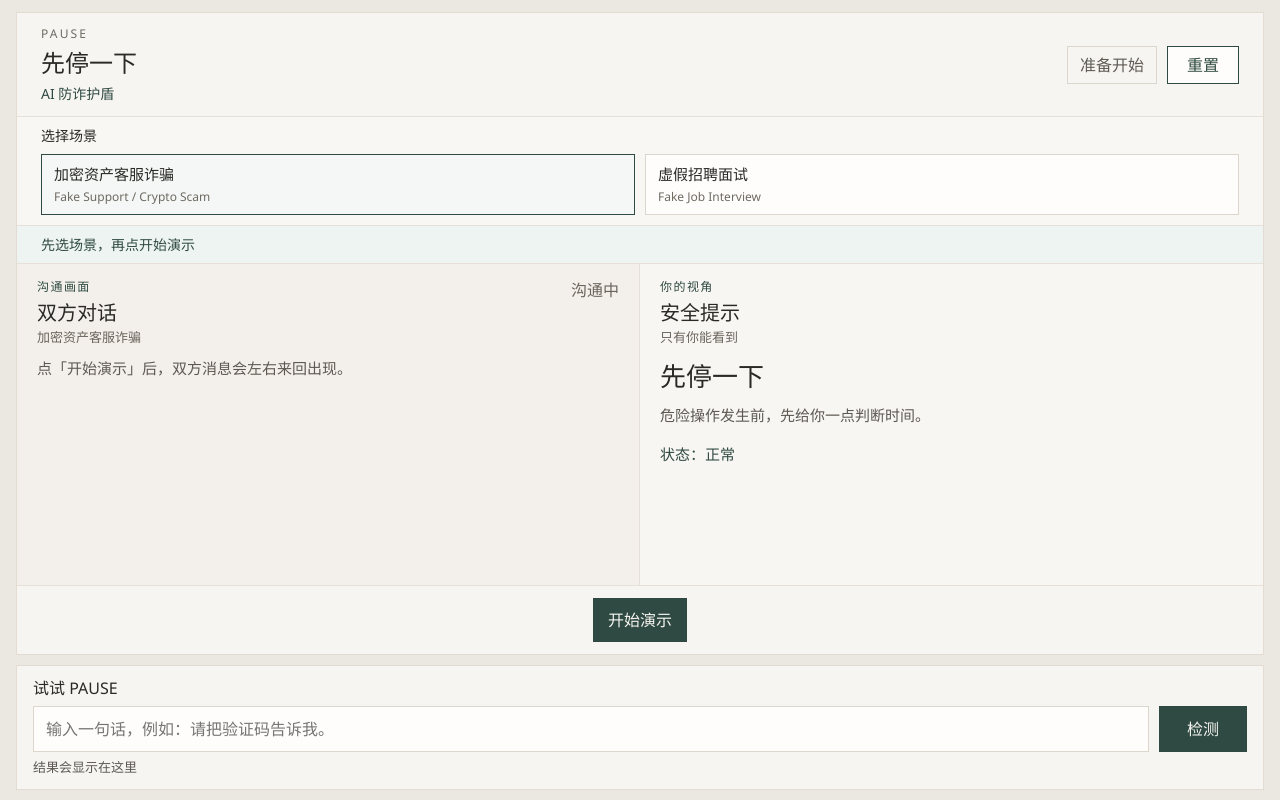
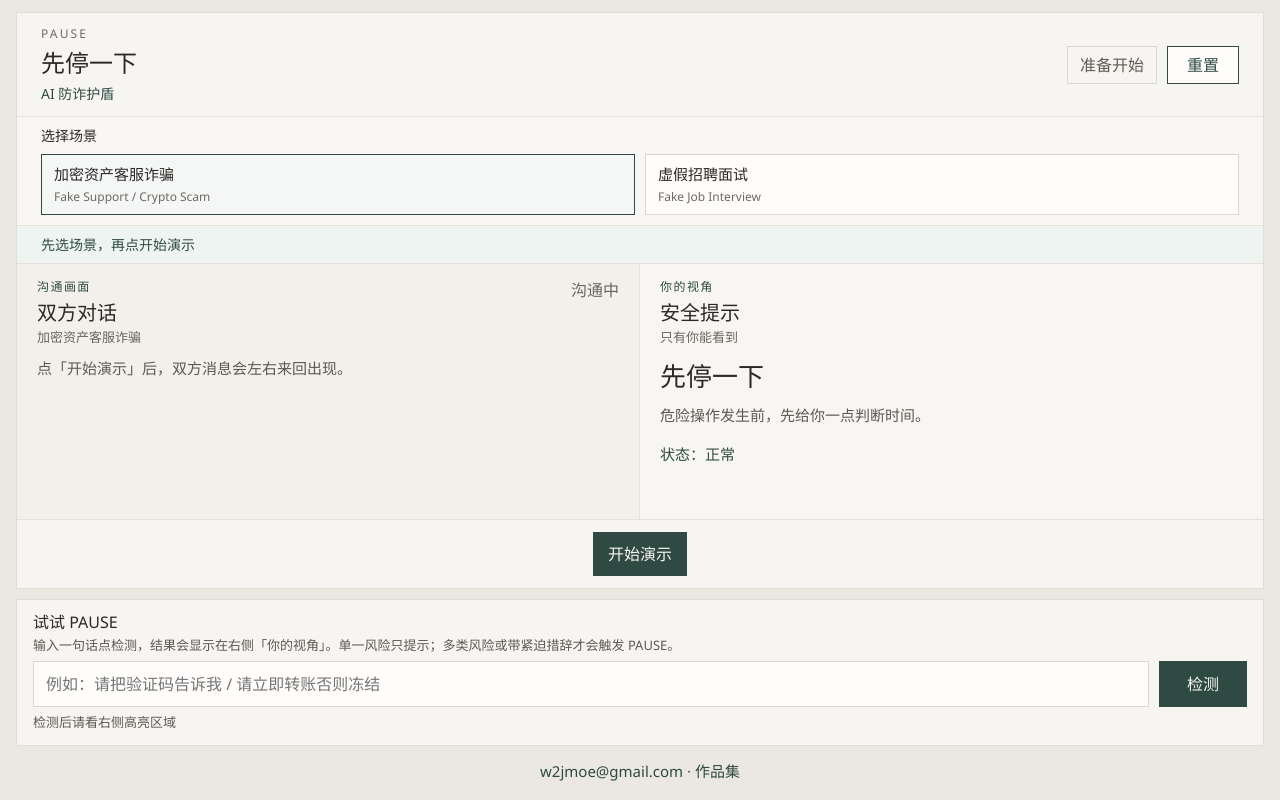
Before and after one commit to w2jmoe/Pause_Demo, a React (Vite) app: page / in a window 1280 px wide. Built offline with nearby package versions, Linux system fonts and the light colour scheme.

Commit message:
Ship Pause Demo

```diff
--- a/src/App.tsx
+++ b/src/App.tsx
@@ -33,6 +33,11 @@ type PendingPause = {
   nextRound: number;
 };
 
+type TryPreview = {
+  text: string;
+  detection: RiskDetectionResult;
+};
+
 export default function App() {
   const [scenarioId, setScenarioId] = useState<ScenarioId>('crypto-support-scam');
   const [phase, setPhase] = useState<DemoPhase>('idle');
@@ -50,6 +55,7 @@ export default function App() {
   /** 每次暂停对应的对方原话（强制结束时回顾） */
   const [pauseHistory, setPauseHistory] = useState<string[][]>([]);
   const [pendingPause, setPendingPause] = useState<PendingPause | null>(null);
+  const [tryPreview, setTryPreview] = useState<TryPreview | null>(null);
 
   const scenario = getScenario(scenarioId);
   const displayMessages = scenario.messages.slice(0, displayCount);
@@ -157,6 +163,7 @@ export default function App() {
     setTriggerTexts([]);
     setPauseHistory([]);
     setPendingPause(null);
+    setTryPreview(null);
   }
 
   function startDemo() {
@@ -181,7 +188,9 @@ export default function App() {
   const footerLabel =
     phase === 'ended' ? '返回开始' : phase === 'paused' ? '安全审查中' : phase === 'idle' ? '开始演示' : '演示进行中';
 
-  const activeGuide = pendingPause
+  const activeGuide = tryPreview && phase === 'idle'
+    ? '看右侧「你的视角」：这是即时检测结果'
+    : pendingPause
       ? '看左侧「沟通画面」：对方刚提出高风险要求'
       : resumeFromCount !== null && (phase === 'monitoring' || phase === 'riskDetected')
         ? '看左侧「沟通画面」：双方继续对话'
@@ -210,6 +219,7 @@ export default function App() {
             themName={scenario.themName}
             meName={scenario.meName}
             triggerTexts={phase === 'paused' || forcedEnd ? triggerTexts : []}
+            tryPreviewActive={Boolean(tryPreview && phase === 'idle')}
           />
           <UserPanel
             phase={phase}
@@ -220,6 +230,7 @@ export default function App() {
             pauseHistory={pauseHistory}
             forcedEnd={forcedEnd}
             pauseRound={pauseRound}
+            tryPreview={tryPreview}
             onExtend={() => setRemainingSeconds((seconds) => seconds + PAUSE_SECONDS)}
             onRequestReturn={() => setConfirmReturn(true)}
             onContinueCall={continueCall}
@@ -238,7 +249,19 @@ export default function App() {
           </button>
         </footer>
       </section>
-      <TryPauseBox />
+      <TryPauseBox
+        disabled={phase !== 'idle'}
+        onDetect={(payload) => {
+          setTryPreview(payload);
+        }}
+      />
+      <p className="site-credit">
+        <a href="mailto:w2jmoe@gmail.com">w2jmoe@gmail.com</a>
+        <span aria-hidden="true"> · </span>
+        <a href="https://w2jmoe.github.io/jay-portfolio" target="_blank" rel="noreferrer">
+          作品集
+        </a>
+      </p>
     </main>
   );
 }
--- a/src/components/CallPanel.tsx
+++ b/src/components/CallPanel.tsx
@@ -9,6 +9,7 @@ type CallPanelProps = {
   messages: ScenarioMessage[];
   phase: DemoPhase;
   triggerTexts?: string[];
+  tryPreviewActive?: boolean;
 };
 
 function Avatar({ name, tone }: { name: string; tone: 'them' | 'me' }) {
@@ -46,10 +47,16 @@ export function CallPanel({
   messages,
   phase,
   triggerTexts = [],
+  tryPreviewActive = false,
 }: CallPanelProps) {
   const holding = phase === 'paused';
   const ended = phase === 'ended';
-  const focusClass = phase === 'monitoring' || phase === 'riskDetected' ? ' is-focus' : '';
+  const focusClass =
+    tryPreviewActive && phase === 'idle'
+      ? ' is-dimmed'
+      : phase === 'monitoring' || phase === 'riskDetected'
+        ? ' is-focus'
+        : '';
   const listRef = useRef<HTMLDivElement>(null);
   const latestTrigger = triggerTexts[triggerTexts.length - 1] ?? '';
 
--- a/src/components/TryPauseBox.tsx
+++ b/src/components/TryPauseBox.tsx
@@ -1,32 +1,34 @@
 import { useState } from 'react';
-import { categoryLabel, detectRisk, type RiskDetectionResult } from '../rules/riskRules';
+import { detectRisk, type RiskDetectionResult } from '../rules/riskRules';
 
-function describeResult(result: RiskDetectionResult) {
-  if (result.level === 'none') {
-    return '正常，不触发 PAUSE';
-  }
+type TryPauseBoxProps = {
+  disabled?: boolean;
+  onDetect: (payload: { text: string; detection: RiskDetectionResult } | null) => void;
+};
 
-  const names = result.categories.map((category) => categoryLabel[category]).join('、');
-  return result.level === 'pause_triggered' ? `触发 PAUSE：${names}` : `发现：${names}`;
-}
-
-export function TryPauseBox() {
+export function TryPauseBox({ disabled = false, onDetect }: TryPauseBoxProps) {
   const [text, setText] = useState('');
-  const [result, setResult] = useState<RiskDetectionResult | null>(null);
 
   function handleDetect() {
-    const value = text.trim();
-    if (!value) {
-      setResult(null);
+    if (disabled) {
       return;
     }
 
-    setResult(detectRisk(value));
+    const value = text.trim();
+    if (!value) {
+      onDetect(null);
+      return;
+    }
+
+    onDetect({ text: value, detection: detectRisk(value) });
   }
 
   return (
     <section className="try-box" aria-label="试试 PAUSE">
-      <h2>试试 PAUSE</h2>
+      <div className="try-heading">
+        <h2>试试 PAUSE</h2>
+        <p className="try-lead">输入一句话点检测，结果会显示在右侧「你的视角」。单一风险只提示；多类风险或带紧迫措辞才会触发 PAUSE。</p>
+      </div>
       <div className="try-row">
         <input
           value={text}
@@ -36,14 +38,17 @@ export function TryPauseBox() {
               handleDetect();
             }
           }}
-          placeholder="输入一句话，例如：请把验证码告诉我。"
+          placeholder="例如：请把验证码告诉我 / 请立即转账否则冻结"
           aria-label="风险检测输入"
+          disabled={disabled}
         />
-        <button type="button" onClick={handleDetect}>
+        <button type="button" onClick={handleDetect} disabled={disabled}>
           检测
         </button>
       </div>
-      <p className="try-result">{text.trim() && result ? describeResult(result) : '结果会显示在这里'}</p>
+      <p className="try-hint">
+        {disabled ? '演示进行中，请先点「重置」后再检测' : '检测后请看右侧高亮区域'}
+      </p>
     </section>
   );
 }
--- a/src/components/UserPanel.tsx
+++ b/src/components/UserPanel.tsx
@@ -1,7 +1,12 @@
 import type { DemoPhase } from '../demoPhase';
-import { categoryHint, categoryLabel, detectRisk, type RiskDetectionResult } from '../rules/riskRules';
+import { categoryAdvice, categoryHint, categoryLabel, detectRisk, type RiskDetectionResult } from '../rules/riskRules';
 import { HighlightedQuote } from './HighlightedQuote';
 import { SafetySpace } from './SafetySpace';
+
+type TryPreview = {
+  text: string;
+  detection: RiskDetectionResult;
+};
 
 type UserPanelProps = {
   phase: DemoPhase;
@@ -12,6 +17,7 @@ type UserPanelProps = {
   pauseHistory: string[][];
   forcedEnd: boolean;
   pauseRound: number;
+  tryPreview: TryPreview | null;
   onExtend: () => void;
   onRequestReturn: () => void;
   onContinueCall: () => void;
@@ -29,6 +35,7 @@ export function UserPanel({
   pauseHistory,
   forcedEnd,
   pauseRound,
+  tryPreview,
   onExtend,
   onRequestReturn,
   onContinueCall,
@@ -113,6 +120,63 @@ export function UserPanel({
     );
   }
 
+  if (phase === 'idle' && tryPreview) {
+    const { text, detection: preview } = tryPreview;
+    const names = preview.categories.map((category) => categoryLabel[category]).join('、');
+    const title =
+      preview.level === 'none'
+        ? '未发现高风险要求'
+        : preview.level === 'pause_triggered'
+          ? `触发 PAUSE：${names}`
+          : `风险提示：${names}`;
+    const detail =
+      preview.level === 'none'
+        ? '这句话不会触发提示，也不会进入安全空间。'
+        : preview.level === 'pause_triggered'
+          ? '在主演示对话中，这类句子会进入安全空间。'
+          : '只会提醒，还不会暂停沟通。';
+
+    return (
+      <section className="panel user-panel is-focus" aria-label="你的视角">
+        <div className="panel-heading">
+          <div>
+            <p className="view-kicker">你的视角</p>
+            <h2>安全提示</h2>
+            <p className="quiet-note">只有你能看到 · 检测结果</p>
+          </div>
+          <p>已检测</p>
+        </div>
+        <div className="safety-scroll">
+          <div className="safety-copy appear">
+            <h2 className="safety-title">先停一下</h2>
+            <div className="trigger-quotes">
+              <p className="trigger-quote-label">你输入：</p>
+              <HighlightedQuote text={text} keywords={preview.matchedKeywords} />
+            </div>
+            <p className={`risk-hint try-level-${preview.level}`}>{title}</p>
+            <p className="safety-note">{detail}</p>
+            {preview.matchedKeywords.length > 0 ? (
+              <p className="quiet-note">命中：{preview.matchedKeywords.slice(0, 4).join('、')}</p>
+            ) : null}
+            {preview.categories.length > 0 ? (
+              <div className="advice-box">
+                <p className="pause-subtitle">建议</p>
+                <ul>
+                  {preview.categories.map((category) => (
+                    <li key={category}>
+                      <strong>{categoryLabel[category]}：</strong>
+                      {categoryAdvice[category]}
+                    </li>
+                  ))}
+                </ul>
+              </div>
+            ) : null}
+          </div>
+        </div>
+      </section>
+    );
+  }
+
   const status = phase === 'riskDetected' ? '发现风险' : phase === 'monitoring' ? '正在观察' : '正常';
   const hints = detection.categories.map((category) => categoryHint[category]);
   const focusClass = phase === 'riskDetected' ? ' is-focus' : phase === 'monitoring' ? ' is-dimmed' : '';
@@ -126,11 +190,13 @@ export function UserPanel({
           <p className="quiet-note">只有你能看到</p>
         </div>
       </div>
-      <div className="safety-copy">
-        <h2 className="safety-title">先停一下</h2>
-        <p className="safety-note">危险操作发生前，先给你一点判断时间。</p>
-        <p className="status-line">状态：{status}</p>
-        {phase === 'riskDetected' ? <p className="risk-hint appear">发现：{hints.join('、')}</p> : null}
+      <div className="safety-scroll">
+        <div className="safety-copy">
+          <h2 className="safety-title">先停一下</h2>
+          <p className="safety-note">危险操作发生前，先给你一点判断时间。</p>
+          <p className="status-line">状态：{status}</p>
+          {phase === 'riskDetected' ? <p className="risk-hint appear">风险提示：{hints.join('、')}</p> : null}
+        </div>
       </div>
     </section>
   );
--- a/src/styles.css
+++ b/src/styles.css
@@ -222,13 +222,10 @@ h1 {
   background: #f4f7f5;
 }
 
-.user-panel.is-paused {
+.user-panel {
   display: flex;
   flex-direction: column;
   min-height: 0;
-}
-
-.user-panel {
   background: #f8f6f3;
 }
 
@@ -435,6 +432,7 @@ h1 {
   max-width: 34em;
   display: grid;
   gap: 8px;
+  padding-bottom: 4px;
 }
 
 .safety-scroll {
@@ -579,12 +577,20 @@ h1 {
   border: 1px solid #e2dcd3;
 }
 
+.try-heading {
+  display: grid;
+  gap: 2px;
+}
+
 .try-box h2 {
+  margin: 0;
   font-size: 16px;
   font-weight: 560;
 }
 
+.try-lead,
 .try-box p {
+  margin: 0;
   color: #5d5852;
   font-size: 13px;
 }
@@ -608,7 +614,48 @@ h1 {
 }
 
 .try-result {
+  display: grid;
+  gap: 2px;
+}
+
+.try-result-title {
   color: #2f4a42;
+  font-size: 14px;
+  font-weight: 560;
+}
+
+.try-result-detail,
+.try-hint {
+  margin: 0;
+  color: #5d5852;
+  font-size: 13px;
+}
+
+.try-result.is-pause_triggered .try-result-title {
+  color: #2f4a42;
+}
+
+.try-result.is-risk_detected .try-result-title {
+  color: #6a5a3a;
+}
+
+.site-credit {
+  margin: 0;
+  padding: 4px 8px 8px;
+  color: #5d5852;
+  font-size: 15px;
+  line-height: 1.5;
+  text-align: center;
+}
+
+.site-credit a {
+  color: #2f4a42;
+  text-decoration: none;
+  font-weight: 560;
+}
+
+.site-credit a:hover {
+  text-decoration: underline;
 }
 
 .footer {
```
Lines whose indentation alone changed are shown as unchanged.
